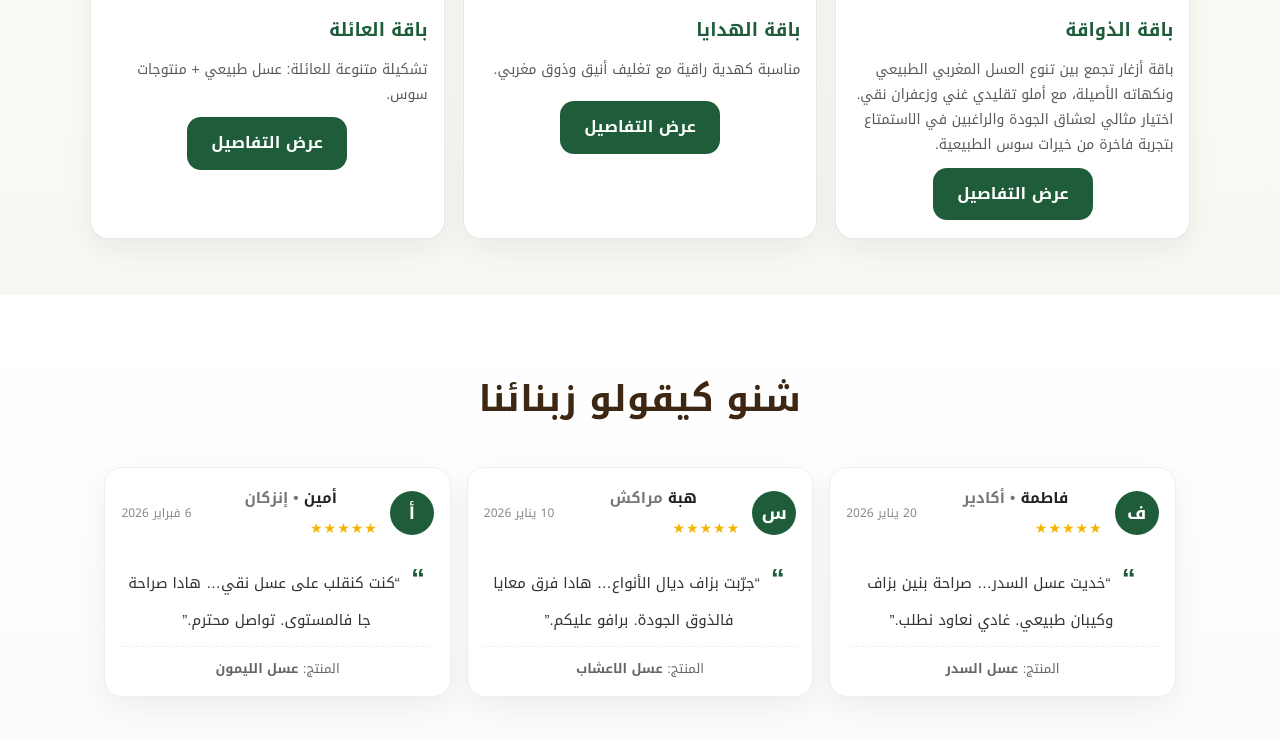
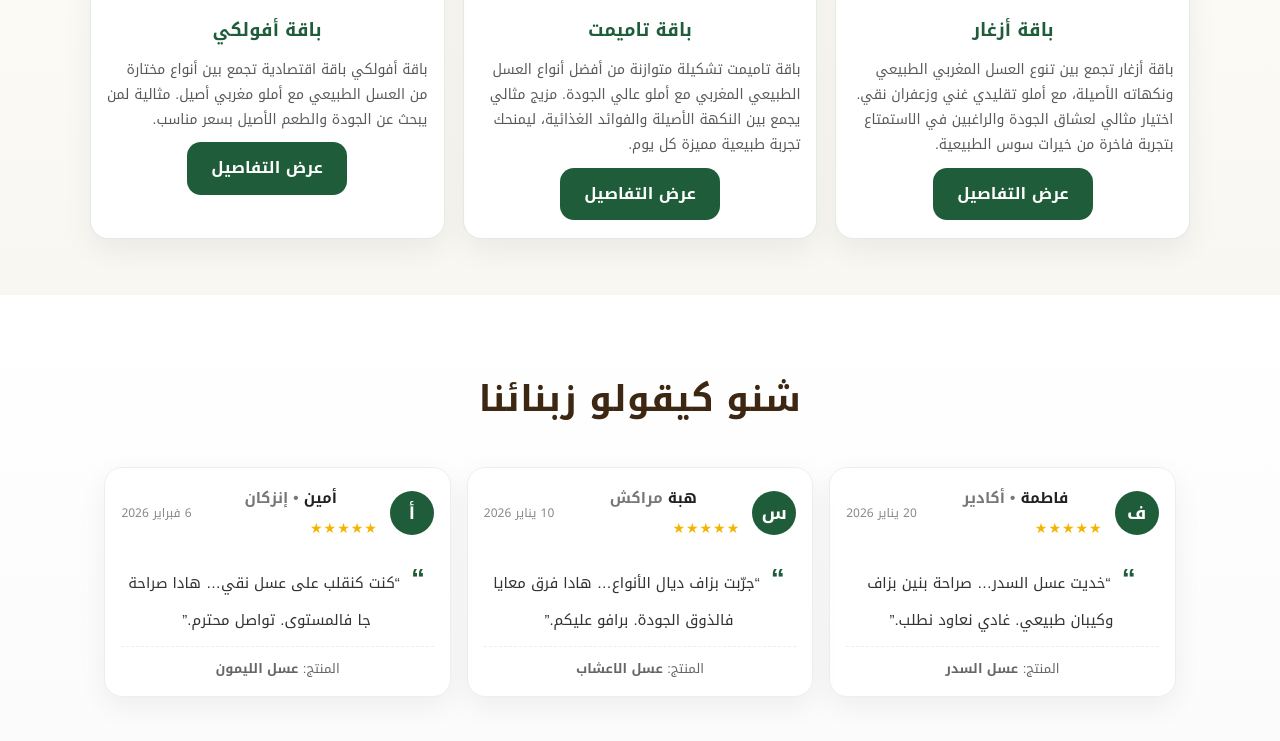
Before and after one commit to omaimasoft/tamimtsouss, an Eleventy site: page index.njk in a window 1280 px wide. Shown: the part 2753-3494 px from the top of the page. Built offline with nearby package versions, Linux system fonts and the light colour scheme; Eleventy itself is replaced by a stand-in of ours; files that its build step writes are made by us from their sources.

Commit message:
Deploy update

```diff
--- a/assets/css/home.css
+++ b/assets/css/home.css
@@ -788,6 +788,7 @@ margin-top: -80px;
   font-size: 18px;
   font-weight: 900;
   color: #1f5d3a;
+  text-align: center; /* يجعل العنوان في الوسط */
 }
 
 /* Desc */
--- a/docs/assets/css/home.css
+++ b/docs/assets/css/home.css
@@ -788,6 +788,7 @@ margin-top: -80px;
   font-size: 18px;
   font-weight: 900;
   color: #1f5d3a;
+  text-align: center; /* يجعل العنوان في الوسط */
 }
 
 /* Desc */
--- a/index.njk
+++ b/index.njk
@@ -141,12 +141,12 @@ css:
     <!-- باقة 1 -->
     <article class="package-card-home">
       <a class="package-media" href="/packages/">
-        <img src="/assets/images/package-1.png" alt="باقة الذواقة">
+        <img src="/assets/images/package-1.png" alt="باقة أزغار">
         <span class="price-badge">575 درهم</span>
       </a>
 
       <div class="package-body">
-        <h3 class="package-title">باقة الذواقة</h3>
+        <h3 class="package-title">باقة أزغار</h3>
         <p class="package-desc">باقة أزغار تجمع بين تنوع العسل المغربي الطبيعي ونكهاته الأصيلة، مع أملو تقليدي غني وزعفران نقي.
 اختيار مثالي لعشاق الجودة والراغبين في الاستمتاع بتجربة فاخرة من خيرات سوس الطبيعية.</p>
 
@@ -159,13 +159,14 @@ css:
     <!-- باقة 2 -->
     <article class="package-card-home">
       <a class="package-media" href="/packages/">
-        <img src="/assets/images/package-2.png" alt="باقة الهدايا">
+        <img src="/assets/images/package-2.png" alt="باقة تاميمت">
         <span class="price-badge">520 درهم</span>
       </a>
 
       <div class="package-body">
-        <h3 class="package-title">باقة الهدايا</h3>
-        <p class="package-desc">مناسبة كهدية راقية مع تغليف أنيق وذوق مغربي.</p>
+        <h3 class="package-title">باقة  تاميمت</h3>
+        <p class="package-desc">باقة تاميمت تشكيلة متوازنة من أفضل أنواع العسل الطبيعي المغربي مع أملو عالي الجودة.
+مزيج مثالي يجمع بين النكهة الأصيلة والفوائد الغذائية، ليمنحك تجربة طبيعية مميزة كل يوم.</p>
 
         <div class="package-actions">
           <a href="/packages/" class="btn-package">عرض التفاصيل</a>
@@ -181,8 +182,9 @@ css:
       </a>
 
       <div class="package-body">
-        <h3 class="package-title">باقة العائلة</h3>
-        <p class="package-desc">تشكيلة متنوعة للعائلة: عسل طبيعي + منتوجات سوس.</p>
+        <h3 class="package-title">باقة  أفولكي</h3>
+        <p class="package-desc">باقة أفولكي باقة اقتصادية تجمع بين أنواع مختارة من العسل الطبيعي مع أملو مغربي أصيل.
+مثالية لمن يبحث عن الجودة والطعم الأصيل بسعر مناسب.</p>
 
         <div class="package-actions">
           <a href="/packages/" class="btn-package">عرض التفاصيل</a>
```
Also changed, not shown: docs/index.html.
